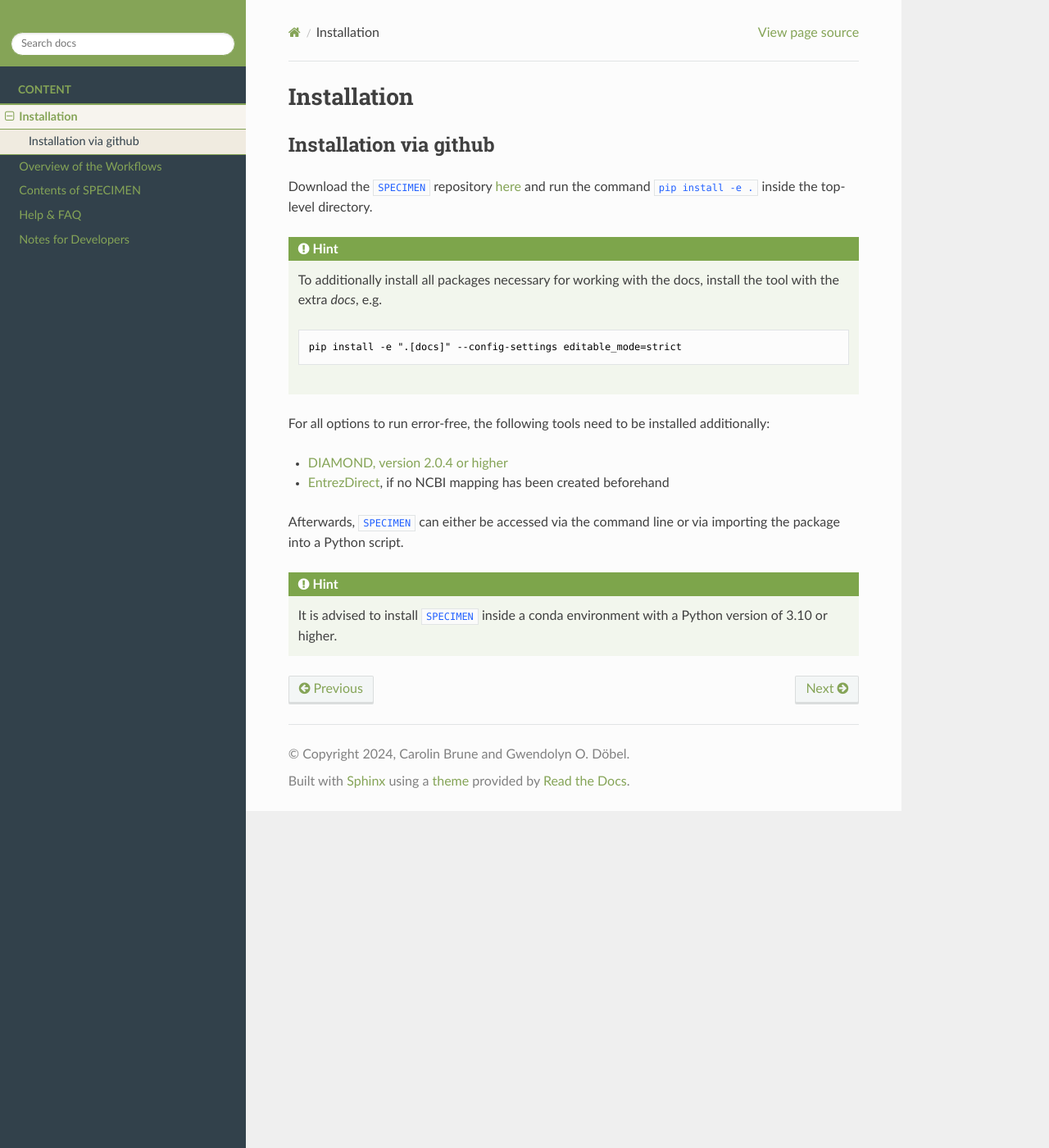
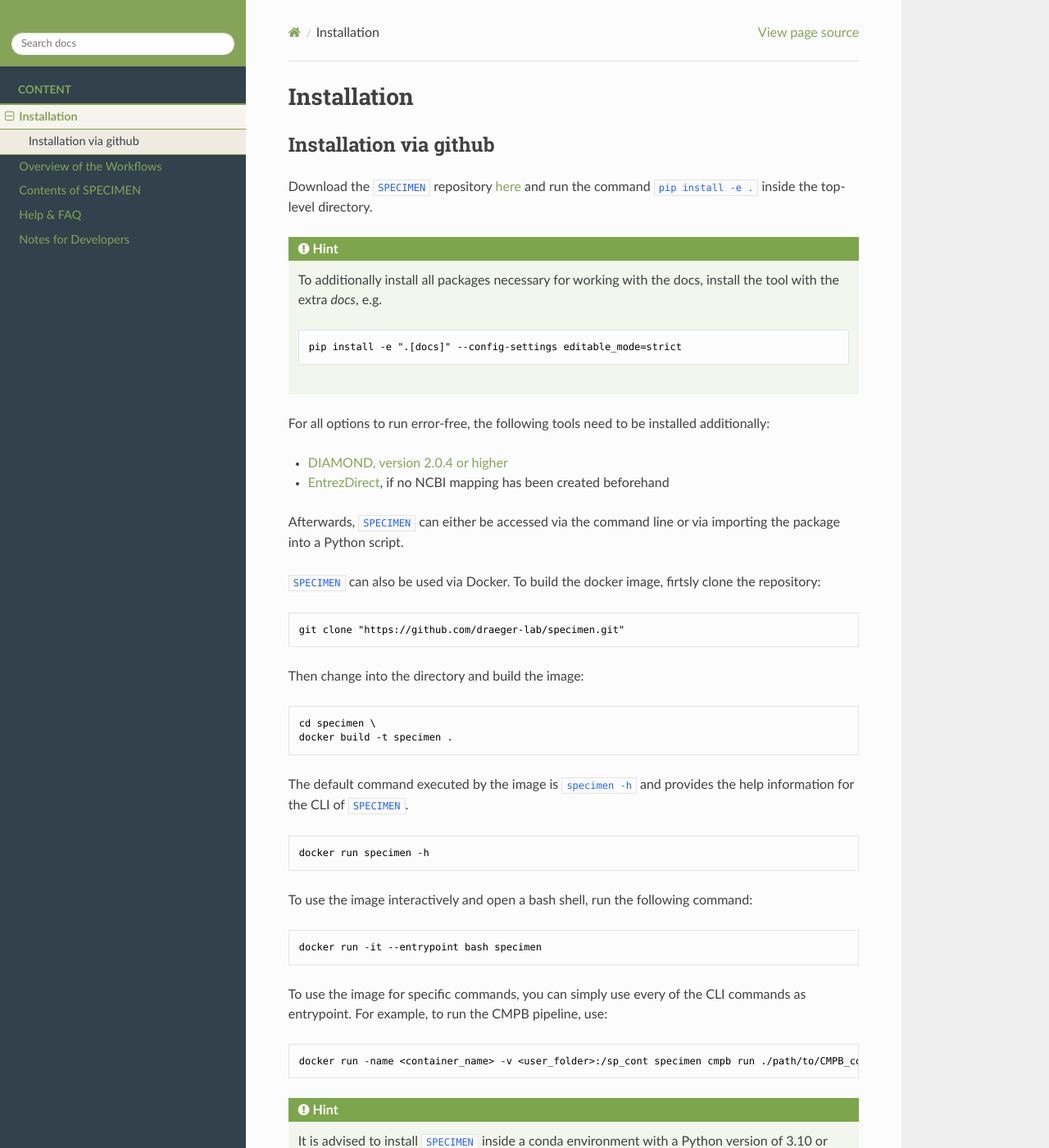
Before and after one commit to draeger-lab/SPECIMEN, a Sphinx documentation site: the page built from docs/source/installation.rst, in a window 1280 px wide and 1400 px high. Shown: the whole window at 82% size. Built offline with Sphinx 7.4.7 and the Read the Docs theme 3.1.0, drawn with Linux system fonts in a browser that asks for light colours.

Commit message:
[DOCS] Updated installation instructions for docker #6

```diff
--- a/docs/source/installation.rst
+++ b/docs/source/installation.rst
@@ -23,6 +23,44 @@ For all options to run error-free, the following tools need to be installed addi
 
 Afterwards, ``SPECIMEN`` can either be accessed via the command line or via importing the package into a Python script.
 
+``SPECIMEN`` can also be used via Docker. To build the docker image, firtsly clone the repository:
+
+.. code:: console
+   :class: copyable
+
+   git clone "https://github.com/draeger-lab/specimen.git"
+
+Then change into the directory and build the image:
+
+.. code:: console
+   :class: copyable
+
+   cd specimen \
+   docker build -t specimen .
+
+The default command executed by the image is ``specimen -h`` and provides the help information for the CLI of
+``SPECIMEN``.
+
+.. code:: console
+   :class: copyable
+
+   docker run specimen -h
+
+To use the image interactively and open a bash shell, run the following command:
+
+.. code:: console
+   :class: copyable
+
+   docker run -it --entrypoint bash specimen
+
+To use the image for specific commands, you can simply use every of the CLI commands as entrypoint.
+For example, to run the CMPB pipeline, use:
+
+.. code:: console
+   :class: copyable
+
+   docker run -name <container_name> -v <user_folder>:/sp_cont specimen cmpb run ./path/to/CMPB_config.yaml
+
 .. hint::
 
     It is advised to install ``SPECIMEN`` inside a conda environment with a Python version of 3.10 or higher.
```
